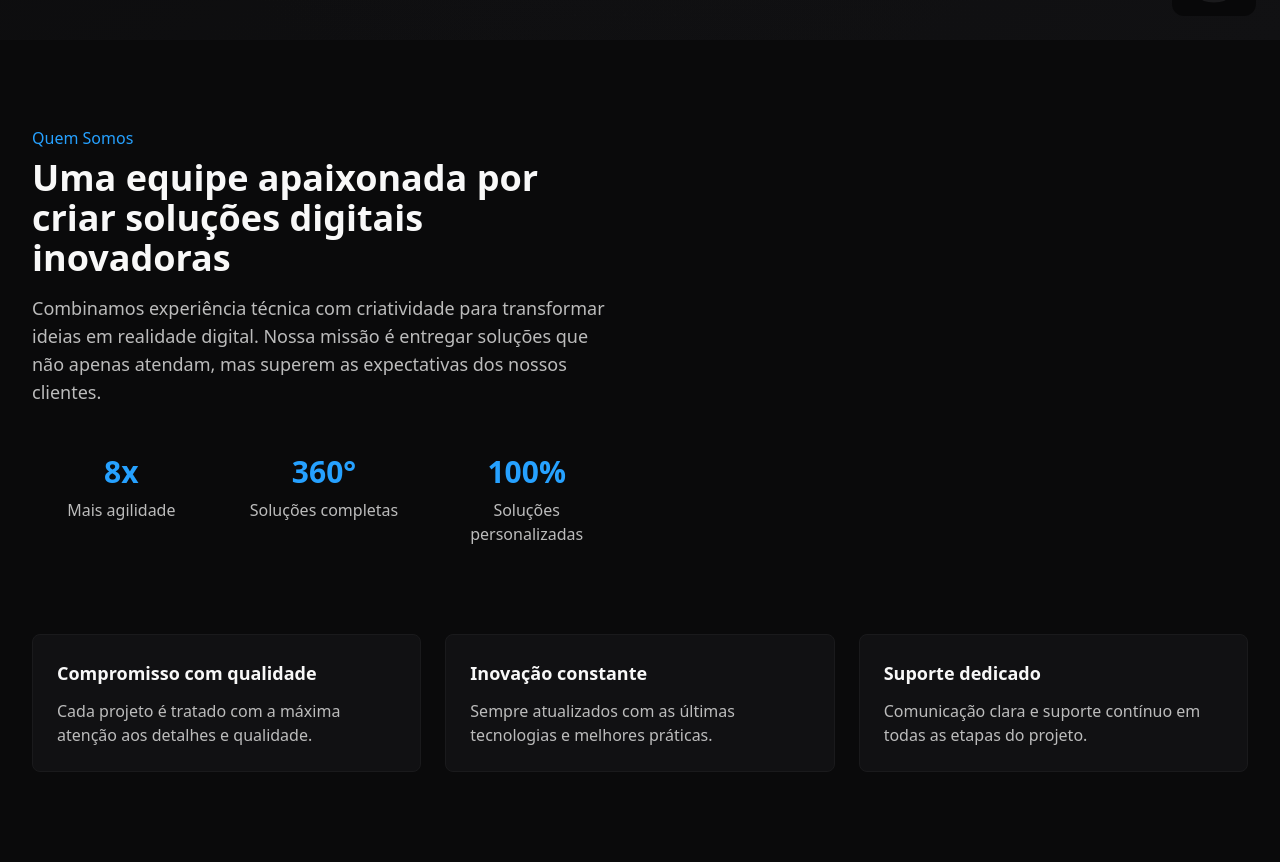
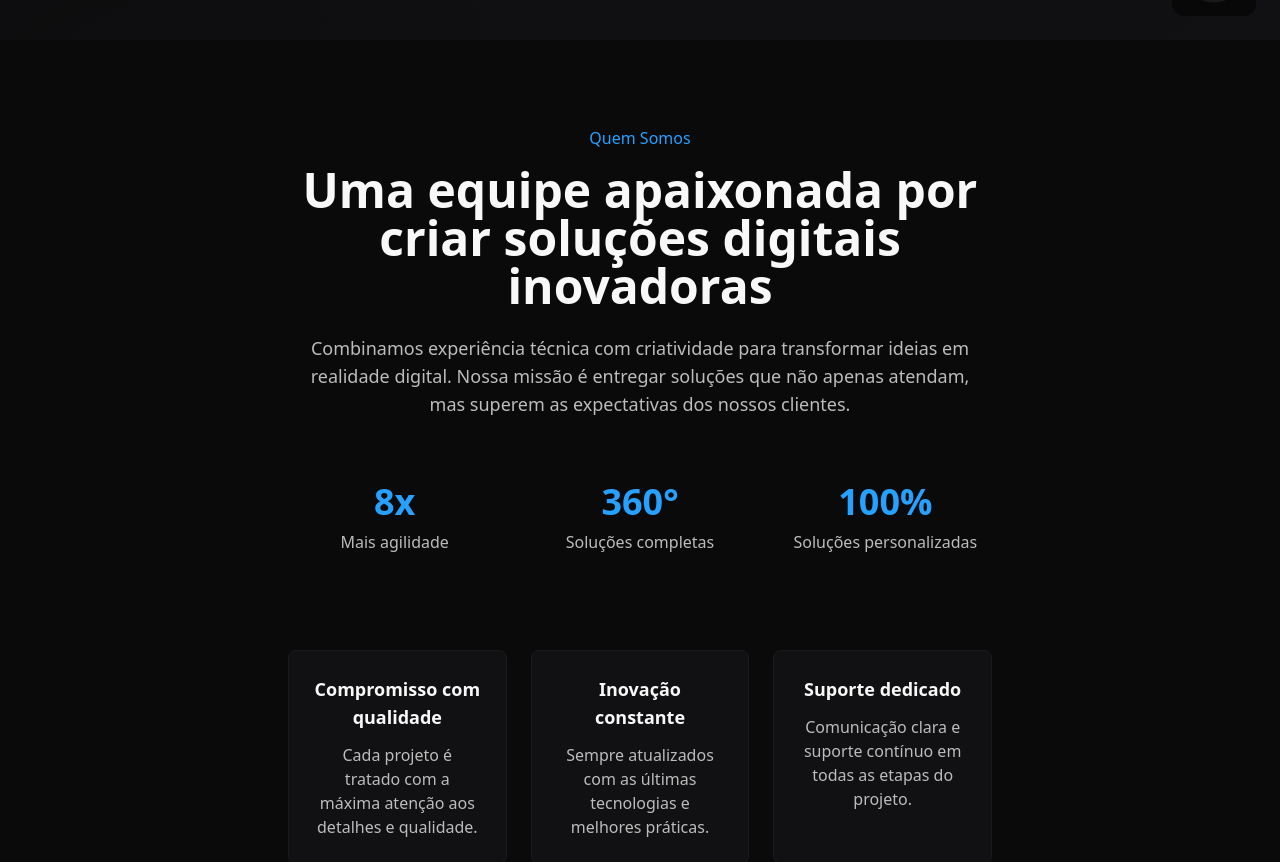
Before and after one commit to luizinhodavp041/orpheo-digital-4, a Next.js app: page / in a window 1280 px wide. Shown: the part 760-1622 px from the top of the page. Built offline with nearby package versions, Linux system fonts and the light colour scheme.

Commit message:
componentes na sessão about centralizados

```diff
--- a/src/components/sections/About.tsx
+++ b/src/components/sections/About.tsx
@@ -34,39 +34,27 @@ export function About() {
 
   return (
     <section className="py-20 bg-background" id="about">
-      <div className="max-w-7xl mx-auto px-4 sm:px-6 lg:px-8">
-        <div className="grid lg:grid-cols-2 gap-12 items-center">
-          {/* Imagem */}
-          {/* <div className="relative aspect-square lg:aspect-auto lg:h-[600px] rounded-lg overflow-hidden">
-            <div className="absolute inset-0 bg-background-secondary border border-border rounded-lg">
-              <div className="h-full w-full flex items-center justify-center text-text-secondary">
-                <p className="text-lg">Image Placeholder</p>
-              </div> */}
-          {/* Gradient overlay */}
-          {/* <div className="absolute inset-0 bg-gradient-to-br from-accent/10 via-transparent to-transparent opacity-60"></div>
-            </div>
-          </div> */}
-
-          {/* Conteúdo */}
-          <div className="space-y-6">
+      <div className="max-w-3xl mx-auto px-4 sm:px-6 lg:px-8 text-center">
+        {/* Conteúdo Principal */}
+        <div className="space-y-8 mb-16">
           <div>
-              <h4 className="text-accent font-medium mb-2">Quem Somos</h4>
-              <h2 className="text-4xl font-bold mb-4">
+            <h4 className="text-accent font-medium mb-4">Quem Somos</h4>
+            <h2 className="text-4xl lg:text-5xl font-bold mb-6">
               Uma equipe apaixonada por criar soluções digitais inovadoras
             </h2>
-              <p className="text-text-secondary text-lg">
+            <p className="text-text-secondary text-lg max-w-2xl mx-auto">
               Combinamos experiência técnica com criatividade para transformar
-                ideias em realidade digital. Nossa missão é entregar soluções
-                que não apenas atendam, mas superem as expectativas dos nossos
+              ideias em realidade digital. Nossa missão é entregar soluções que
+              não apenas atendam, mas superem as expectativas dos nossos
               clientes.
             </p>
           </div>
 
-            {/* Stats em linha horizontal */}
-            <div className="grid grid-cols-1 md:grid-cols-3 gap-6 py-6">
+          {/* Stats */}
+          <div className="grid grid-cols-1 md:grid-cols-3 gap-8 py-8">
             {stats.map((stat, index) => (
               <div key={index} className="text-center">
-                  <div className="text-3xl font-bold text-accent mb-2">
+                <div className="text-4xl font-bold text-accent mb-2">
                   {stat.number}
                 </div>
                 <div className="text-text-secondary">{stat.label}</div>
@@ -74,10 +62,9 @@ export function About() {
             ))}
           </div>
         </div>
-        </div>
 
         {/* Cards de valores */}
-        <div className="grid grid-cols-1 md:grid-cols-3 gap-6 mt-16">
+        <div className="grid grid-cols-1 md:grid-cols-3 gap-6 max-w-5xl mx-auto">
           {values.map((value, index) => (
             <div
               key={index}
```
Lines whose indentation alone changed are shown as unchanged.
